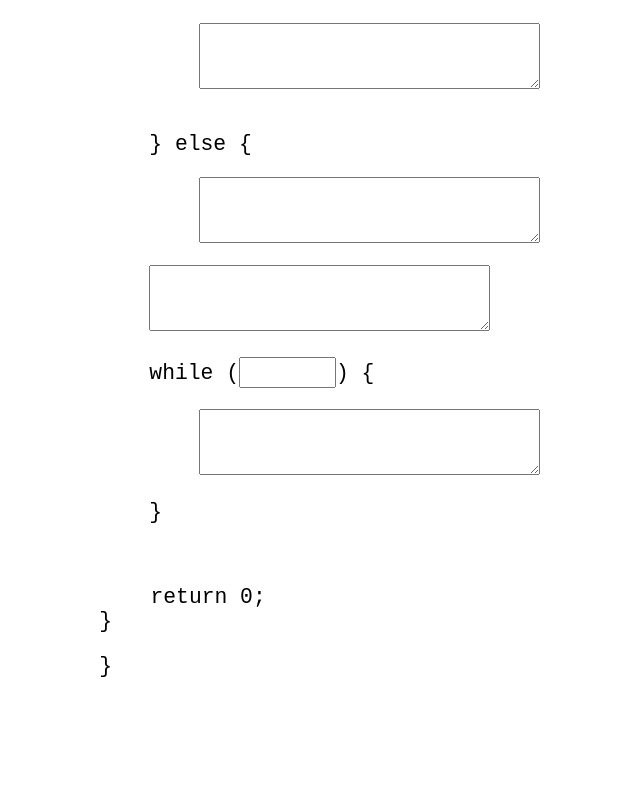
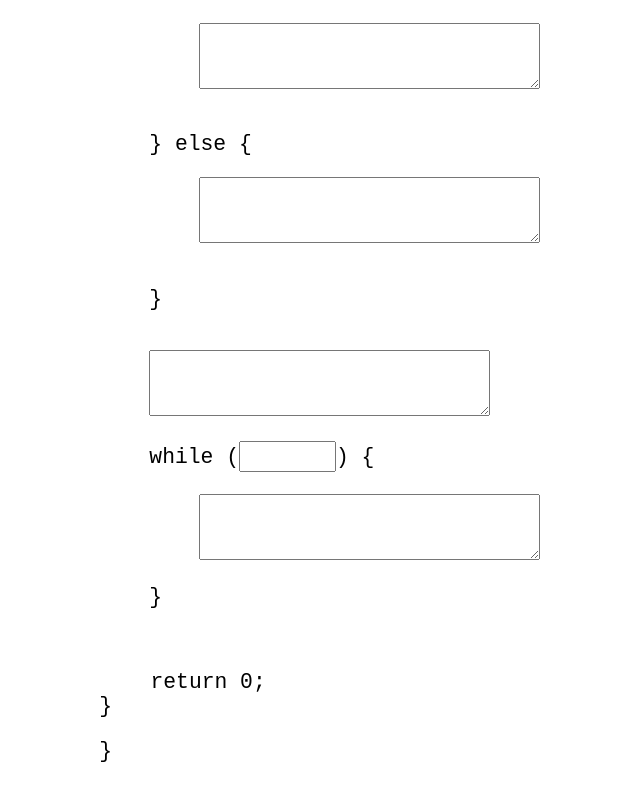
Before and after one commit to KHashimoto3/FormCoder_FRONT, a React (Vite) app: page /form in a window 1280 px wide. Shown: the part 851-1651 px from the top of the page, without its empty margins (442-1082 px from the left). Before the commit the page ends 1577 px from the top, so only its background shows below. Built offline with nearby package versions, Linux system fonts and the light colour scheme.

Commit message:
ifの閉じ中かっこのフォームコンポーネントを作成し、Providerで呼び出せるようにした。

```diff
--- a/src/components/features/form/Form.tsx
+++ b/src/components/features/form/Form.tsx
@@ -85,13 +85,20 @@ export const Form = () => {
         },
         {
           id: 5,
+          partType: "IFE",
+          explanation: "パートの解説",
+          childrenPart: "none",
+          inputData: "入力される内容",
+        },
+        {
+          id: 6,
           partType: "PROC",
           explanation: "パートの解説",
           childrenPart: "none",
           inputData: "入力される内容",
         },
         {
-          id: 6,
+          id: 7,
           partType: "WHL",
           explanation: "パートの解説",
           childrenPart: [
--- a/src/components/features/form/FormProvider.tsx
+++ b/src/components/features/form/FormProvider.tsx
@@ -8,6 +8,7 @@ import { Main } from "./formComponents/Main";
 import { If } from "./formComponents/If";
 import { Elseif } from "./formComponents/Elseif";
 import { Else } from "./formComponents/Else";
+import { IfEnd } from "./formComponents/IfEnd";
 
 type Props = {
   partType: string;
@@ -78,6 +79,14 @@ export const FormProvider = (props: Props) => {
         childrenPart={formData.childrenPart}
       />
     );
+  } else if (formData.partType == "IFE") {
+    return (
+      <IfEnd
+        partType={formData.partType}
+        explanation={formData.explanation}
+        childrenPart={formData.childrenPart}
+      />
+    );
   } else {
     alert(
       "データエラー：存在しない種類のフォームを使用しようとしています。フォームデータを確認してください。"
--- /dev/null
+++ b/src/components/features/form/formComponents/IfEnd.tsx
@@ -0,0 +1,21 @@
+import { FormData } from "../../../types/formData";
+
+type Props = {
+  partType: string;
+  explanation: string;
+  childrenPart: string | FormData[];
+};
+
+export const IfEnd = (props: Props) => {
+  const preStyle = {
+    fontSize: "16pt",
+  };
+
+  console.log(props.partType);
+
+  return (
+    <>
+      <pre style={preStyle}>{"}\n"}</pre>
+    </>
+  );
+};
```
